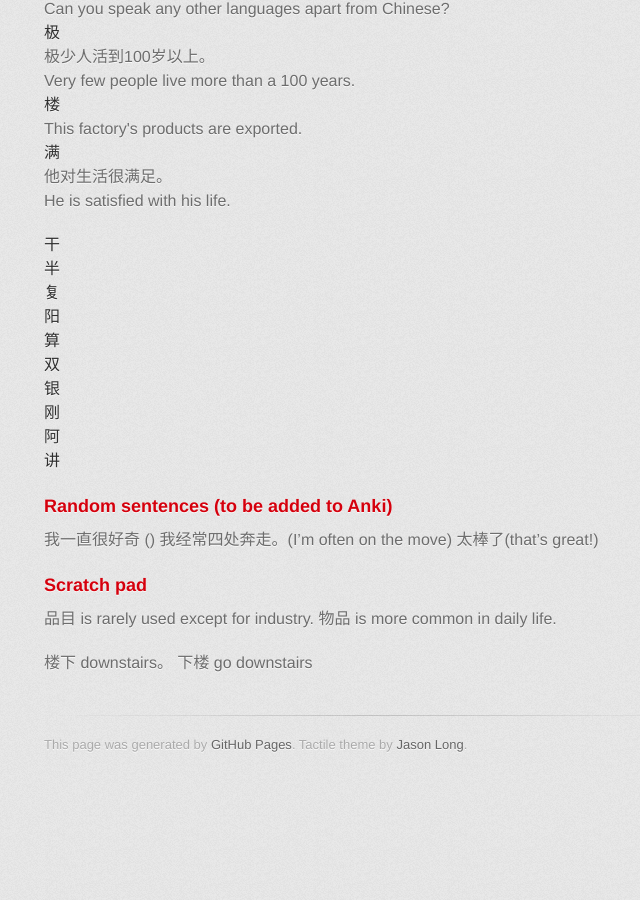
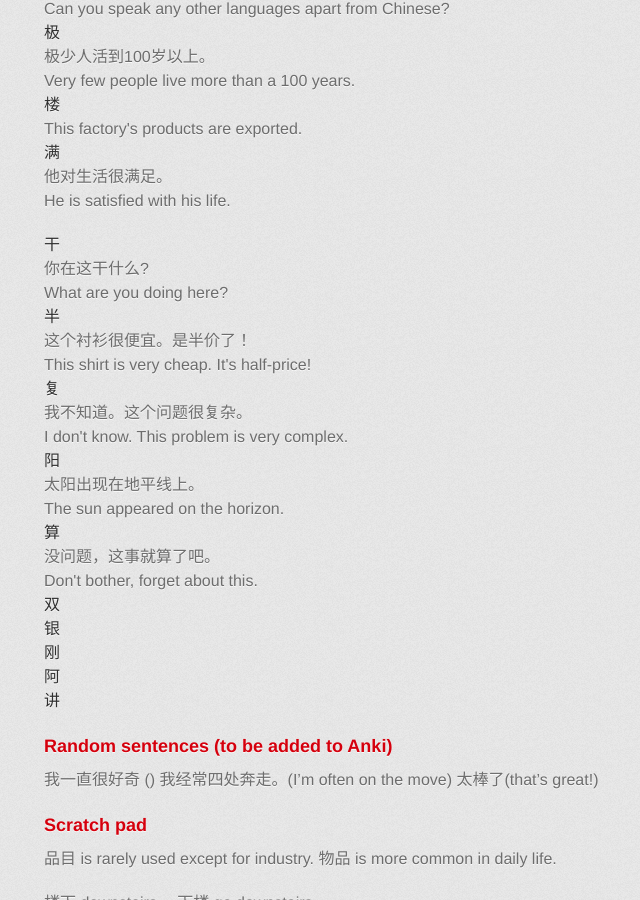
Before and after one commit to axiomiety/axiomiety.github.io, a Jekyll site: the page built from llog/mandarin.markdown, in a window 1280 px wide and 900 px high, scrolled down 9037 px. Shown: the whole window, without its empty margins (286-926 px from the left). Built offline with Jekyll 4.4.1, drawn with Linux system fonts in a browser that asks for light colours; nearby versions of some CDN libraries; some web fonts are replaced; before the commit the page ends 9821 px from its top, so only the background shows below that.

Commit message:
mandarin

```diff
--- a/llog/mandarin.markdown
+++ b/llog/mandarin.markdown
@@ -457,20 +457,20 @@ Character|Sentence|Translation
 
 <dl>
   <dt>干</dt>
-  <dd></dd>
-  <dd></dd>
+  <dd>你在这干什么?</dd>
+  <dd>What are you doing here?</dd>
   <dt>半</dt>
-  <dd></dd>
-  <dd></dd>
+  <dd>这个衬衫很便宜。是半价了！</dd>
+  <dd>This shirt is very cheap. It's half-price!</dd>
   <dt>复</dt>
-  <dd></dd>
-  <dd></dd>
+  <dd>我不知道。这个问题很复杂。</dd>
+  <dd>I don't know. This problem is very complex.</dd>
   <dt>阳</dt>
-  <dd></dd>
-  <dd></dd>
+  <dd>太阳出现在地平线上。</dd>
+  <dd>The sun appeared on the horizon.</dd>
   <dt>算</dt>
-  <dd></dd>
-  <dd></dd>
+  <dd>没问题，这事就算了吧。</dd>
+  <dd>Don't bother, forget about this.</dd>
   <dt>双</dt>
   <dd></dd>
   <dd></dd>
```
